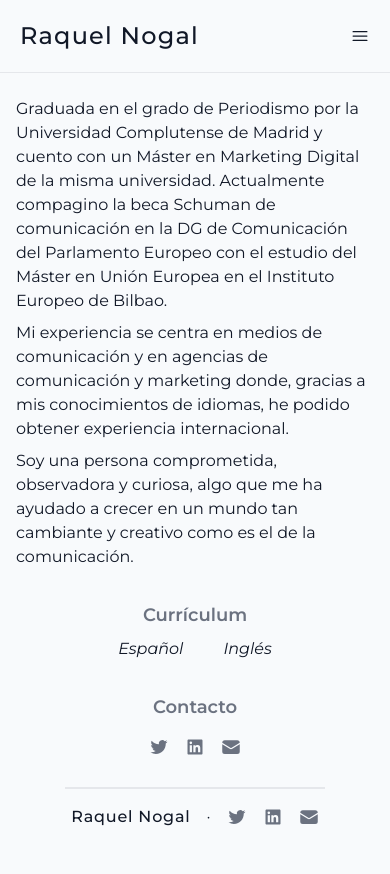
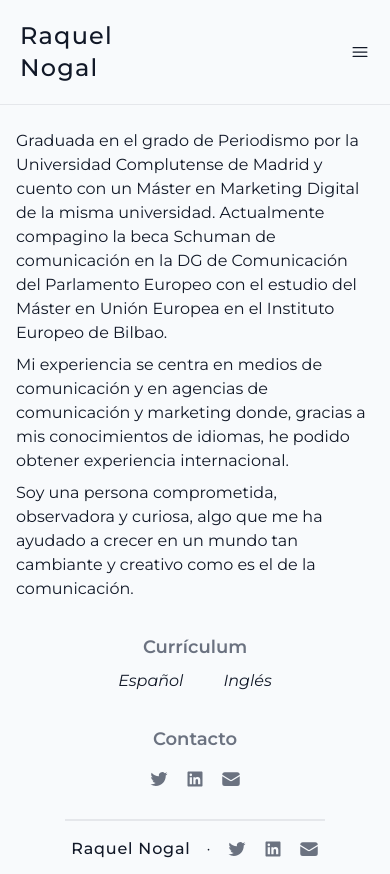
Before and after one commit to huco95/raquel-nogal-next, a Next.js app: page /about in a window 390 px wide. Before the commit the page ends 844 px from the top, so only its background shows below. Built offline with nearby package versions, Linux system fonts and the light colour scheme.

Commit message:
Fix mobile menu icon position

```diff
--- a/components/menu/HomeLink.js
+++ b/components/menu/HomeLink.js
@@ -1,9 +1,9 @@
 import Link from "next/link";
 
-export default function HomeLink() {
+export default function HomeLink({ className }) {
   return (
     <Link href="/">
-      <a>
+      <a className={className}>
         <h1 className="text-2xl md:text-3xl font-medium tracking-wider">
           Raquel Nogal
         </h1>
--- a/components/menu/MobileMenu.js
+++ b/components/menu/MobileMenu.js
@@ -30,8 +30,12 @@ export default function MobileMenu({ buttonClassName }) {
 
   return (
     <div>
-      <div onClick={toggleMenu} className="cursor-pointer">
-        <Bars3Icon className={"w-5 h-5 " + buttonClassName} />
+      <div className="flex items-center justify-between">
+        {/* This is a hack to make the menu button appear in the same position when the menu is open */}
+        <HomeLink className="invisible" />
+        <div onClick={toggleMenu} className="cursor-pointer">
+          <Bars3Icon className={"w-5 h-5 " + buttonClassName} />
+        </div>
       </div>
 
       <div
```
